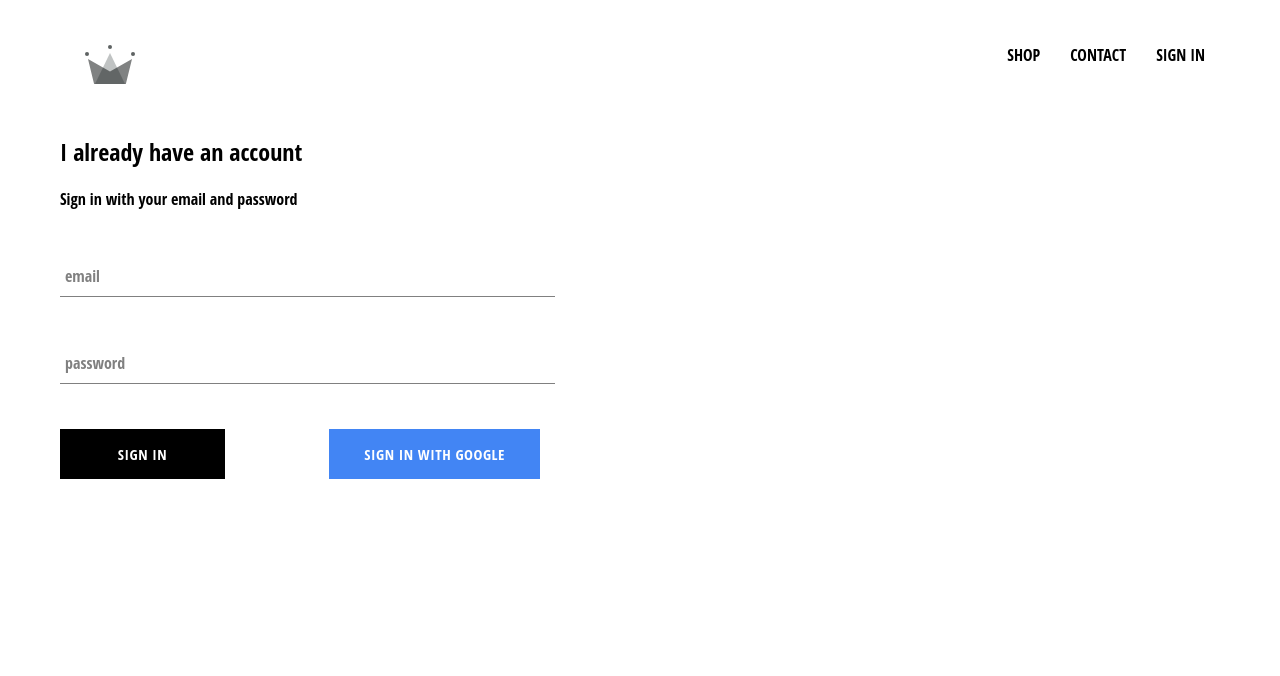
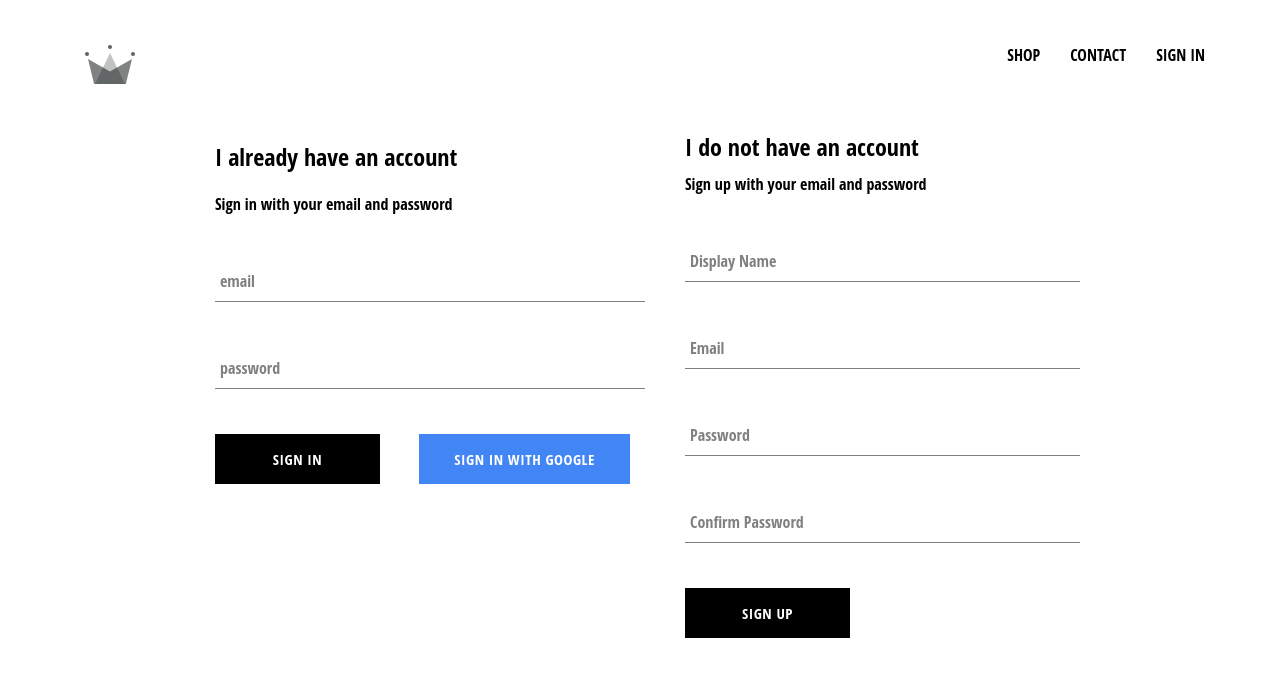
Before and after one commit to thatal/crwn-clothing, a React (Create React App) app: page /signin in a window 1280 px wide. Shown: the top 676 px of the page. Built offline with nearby package versions, Linux system fonts and the light colour scheme; no server answers.

Commit message:
firebase util with signup option added.

```diff
--- a/src/App.js
+++ b/src/App.js
@@ -5,7 +5,7 @@
 import ShopPage from "./pages/shop/shop.component";
 import SignInAndSignUp from "./pages/sign-in-and-sign-up/sign-in-and-sign-up.component";
 import Header from "./components/header/header.component";
-import { auth } from "./firebase-utils/firebase.utils"
+import { auth, createUserProfileDocument } from "./firebase-utils/firebase.utils"
 class App extends React.Component {
 
 	constructor(props) {
@@ -18,14 +18,30 @@
 	unsubscribeFromAuth = null;
 
 	componentDidMount() {
-		this.unsubscribeFromAuth = auth.onAuthStateChanged(user => {
-			this.setState({
-				currentUser: user
-			});
-			console.log(user);
+		console.log(process.env);
+		this.unsubscribeFromAuth = auth.onAuthStateChanged(async userAuth => {
+			if(userAuth){
+				console.log(userAuth);
+				console.log("calling from app js");
+				const userRef = await createUserProfileDocument(userAuth);
+
+				userRef.onSnapshot(snapShot => {
+					this.setState({
+						currentUser: {
+							id: snapShot.id,
+							...snapShot.data()
+						}
+					})
+					console.log(snapShot.data());
+				});
+			}else{
+				this.setState({
+					currentUser: userAuth
+				});
+			}
+			console.log(userAuth);
 		})
 	}
-h
 	componentWillUnmount() {
 		this.unsubscribeFromAuth();
 	}
--- a/src/components/sign-in/sign-in.styles.scss
+++ b/src/components/sign-in/sign-in.styles.scss
@@ -1,5 +1,5 @@
 .sign-in {
-    width: 480px;
+    width: 415px;
     display: flex;
     flex-direction: column;
 
--- /dev/null
+++ b/src/components/sign-up/sign-up.component.jsx
@@ -0,0 +1,93 @@
+import React, { Component } from 'react';
+import FormInput from "../form-input/form-input.component";
+import CustomButton from "../custom-button/custom-button.component";
+import { auth, createUserProfileDocument } from '../../firebase-utils/firebase.utils';
+import './sign-up.styles.scss';
+class SignUp extends Component {
+    constructor(props) {
+        super(props);
+        this.state = {
+            displayName: '',
+            email: '',
+            password: '',
+            confirmPassword: ''
+        }
+    }
+    handleSubmit = async (event) => {
+        event.preventDefault();
+        const { email, displayName, password, confirmPassword } = this.state;
+        if (password !== confirmPassword) {
+            alert("Password don't match.");
+            return;
+        }
+
+        try {
+            const { user } = await auth.createUserWithEmailAndPassword(email, password);
+            await createUserProfileDocument(user, { displayName });
+            this.state = {
+                displayName: '',
+                email: '',
+                password: '',
+                confirmPassword: ''
+            }
+
+        } catch (error) {
+            console.error(error);
+        }
+    };
+
+    handleChange = event => {
+        const { name, value } = event.target;
+        this.setState({
+            [name]: value
+        })
+    };
+
+    render() {
+        const { email, displayName, password, confirmPassword } = this.state;
+        return (
+            <div className="sign-up">
+                <h2 className="title">I do not have an account</h2>
+                <span>Sign up with your email and password</span>
+                <form className="sign-up-form" onSubmit={this.handleSubmit}>
+                    <FormInput
+                        type="text"
+                        name="displayName"
+                        value={displayName}
+                        onChange={this.handleChange}
+                        label="Display Name"
+                        required
+                    />
+                    <FormInput
+                        type="email"
+                        name="email"
+                        value={email}
+                        onChange={this.handleChange}
+                        label="Email"
+                        required
+                    />
+                    <FormInput
+                        type="password"
+                        name="password"
+                        value={password}
+                        onChange={this.handleChange}
+                        label="Password"
+                        required
+                    />
+                    <FormInput
+                        type="password"
+                        name="confirmPassword"
+                        value={confirmPassword}
+                        onChange={this.handleChange}
+                        label="Confirm Password"
+                        required
+                    />
+
+                    <CustomButton type="submit">SIGN UP</CustomButton>
+                </form>
+            </div>
+        );
+    }
+}
+
+export default SignUp;
--- /dev/null
+++ b/src/components/sign-up/sign-up.styles.scss
@@ -0,0 +1,9 @@
+.sign-up {
+    display: flex;
+    flex-direction: column;
+    width: 380px;
+
+    .title {
+        margin: 10px 0;
+    }
+}
--- a/src/firebase-utils/firebase.utils.js
+++ b/src/firebase-utils/firebase.utils.js
@@ -3,7 +3,7 @@
 import 'firebase/auth';
 
 const config = {
-    apiKey: "AIzaSyDGbmbvnVjhqTaN9p41u0Gq4FzO_vEvHXo",
+    apiKey: process.env.REACT_APP_FIREBASE_API_KEY,
     authDomain: "crown-clothing-af14a.firebaseapp.com",
     databaseURL: "https://crown-clothing-af14a.firebaseio.com",
     projectId: "crown-clothing-af14a",
@@ -11,12 +11,35 @@
     messagingSenderId: "222967204509",
     appId: "1:222967204509:web:d772fb836bd4868bc56274"
 };
+
+export const createUserProfileDocument = async (userAuth, additonalData) => {
+    if (!userAuth) {
+        return;
+    }
+    const userRef = firestore.doc(`users/${userAuth.uid}`);
+    const snapShot = await userRef.get();
+    if (!snapShot.exists) {
+        const { displayName, email, photoURL } = userAuth;
+        const createdAt = new Date();
+
+        try {
+            await userRef.set({
+                displayName, photoURL, email, createdAt, ...additonalData
+            });
+        } catch (error) {
+            console.log(error);
+        }
+    }
+
+    return userRef;
+}
+
 firebase.initializeApp(config);
 export const auth = firebase.auth();
 export const firestore = firebase.firestore();
 
 const provider = new firebase.auth.GoogleAuthProvider();
-provider.setCustomParameters({prompt: 'select_account'});
+provider.setCustomParameters({ prompt: 'select_account' });
 export const signInWithGogle = () => auth.signInWithPopup(provider);
 
 export default firebase;
--- a/src/pages/sign-in-and-sign-up/sign-in-and-sign-up.component.jsx
+++ b/src/pages/sign-in-and-sign-up/sign-in-and-sign-up.component.jsx
@@ -1,10 +1,12 @@
 import React from 'react';
 import SignIn from "../../components/sign-in/sign-in.component";
-
+import SignUp from '../../components/sign-up/sign-up.component';
+import './sign-in-and-sign-up.styles.scss';
 const SignInAndSingUp = () => {
     return (
     <div className="sign-in-and-sign-up">
         <SignIn />
+        <SignUp />
     </div>
 )
 };
--- a/src/pages/sign-in-and-sign-up/sign-in-and-sign-up.styles.scss
+++ b/src/pages/sign-in-and-sign-up/sign-in-and-sign-up.styles.scss
@@ -0,0 +1,6 @@
+.sign-in-and-sign-up {
+    width: 850px;
+    display: flex;
+    justify-content: space-between;
+    margin: 30px auto;
+}
```
Also changed, not shown: 1 other file (tests, documents, lock files or other folders).
